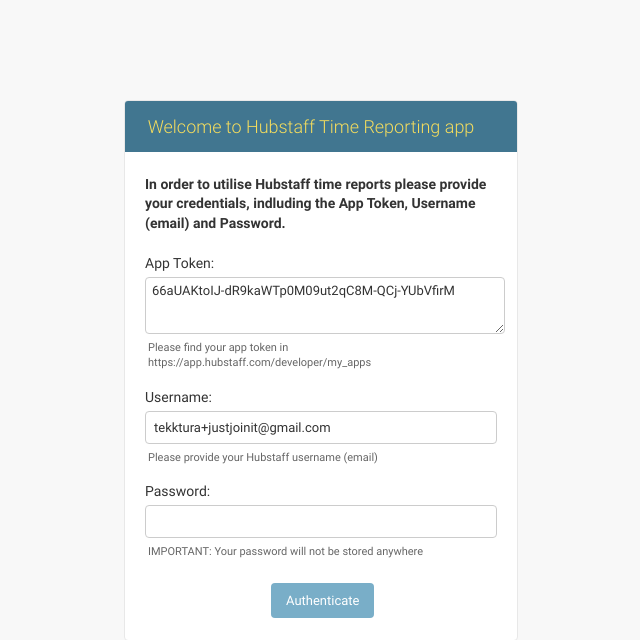
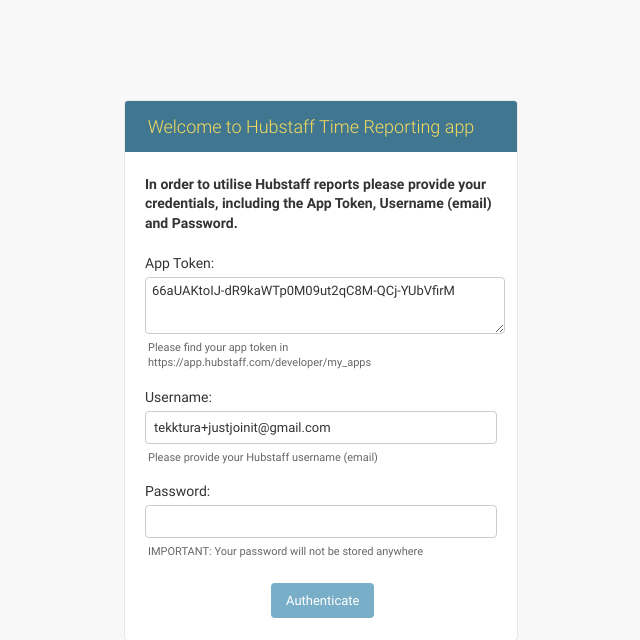
Before and after one commit to tekktura/hubstaff-bot135, a Django app: page / in a window 1280 px wide. Shown: the top 640 px of the page, without its empty margins (319-959 px from the left). Run offline with Django 3.2, Linux system fonts and the light colour scheme.

Commit message:
don't use admin interface; naming change

```diff
--- a/hubstaff/time_report/admin.py
+++ /dev/null
@@ -1 +0,0 @@
-from django.contrib import admin
--- a/hubstaff/time_report/forms.py
+++ b/hubstaff/time_report/forms.py
@@ -3,7 +3,7 @@
 class CredentialsForm(forms.Form):
     """
     This form is used to obtain user credentials as well as the App Token. The password is not
-    saved anywhere and is only used once. App Token and user name mae be saved to a local file.
+    saved anywhere and is only used once. App Token and username may be saved to a local file.
     """
     app_token = forms.CharField(
         widget=forms.Textarea(attrs={'cols': 45, 'rows': 3}),
--- a/hubstaff/time_report/templates/index.html
+++ b/hubstaff/time_report/templates/index.html
@@ -5,13 +5,13 @@
 {{ form.media }}
 {% endblock %}
 
-{% block title %}Hubstaff Time Report from API - Enter Credentials{% endblock %}
+{% block title %}Hubstaff Reporting from API - Enter Credentials{% endblock %}
 {% block branding %} <h1>Welcome to Hubstaff Time Reporting app</h1> {% endblock %}
 {% block bodyclass %}{{ block.super }} login{% endblock %}
 {% block usertools %}{% endblock %}
 {% block nav-global %}{% endblock %}
 {% block content_title %}
-    <p><b>In order to utilise Hubstaff time reports please provide your credentials, indluding the
+    <p><b>In order to utilise Hubstaff reports please provide your credentials, including the
         App Token, Username (email) and Password.</b></p>
 {% endblock %}
 {% block breadcrumbs %}{% endblock %}
```
